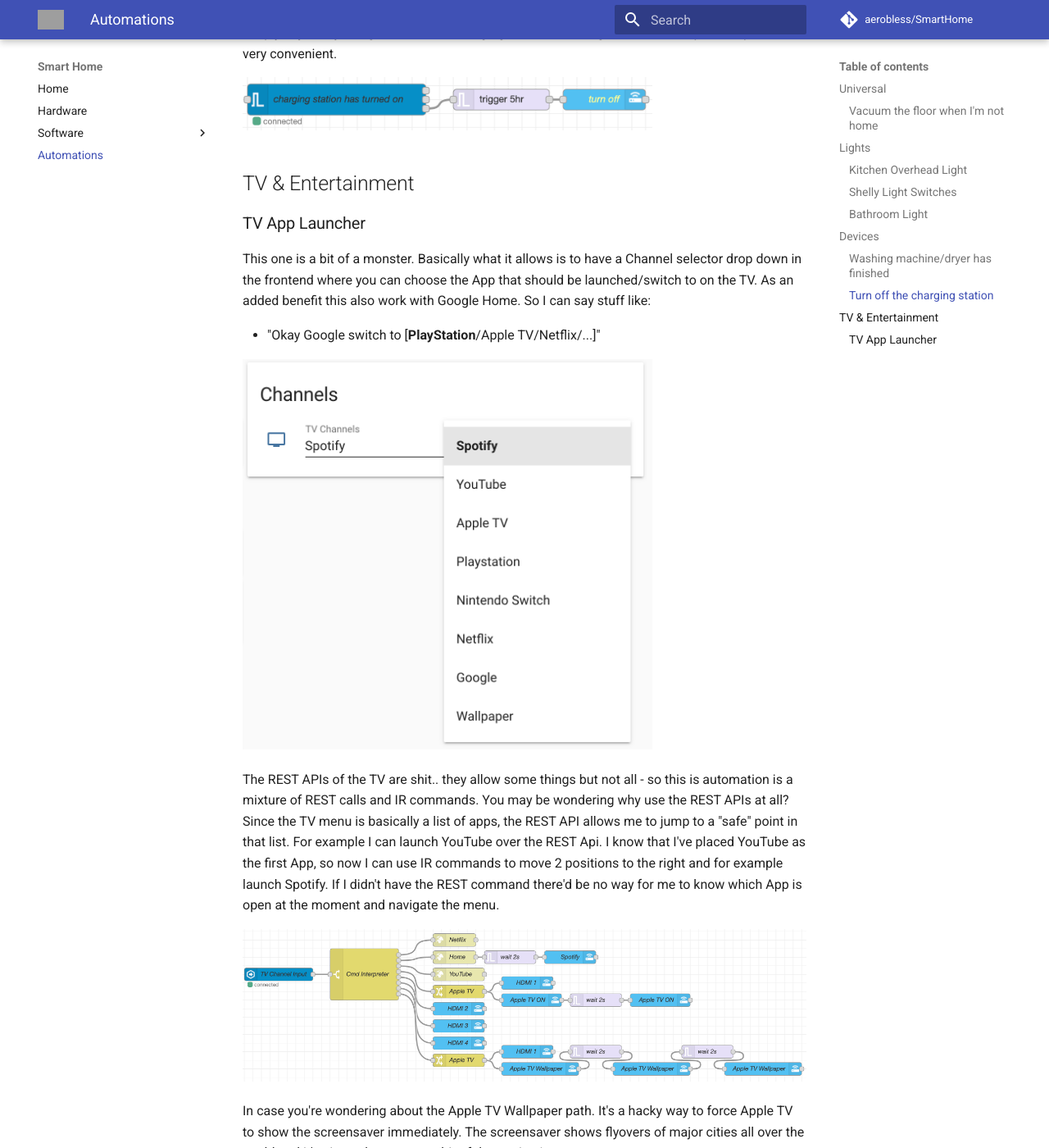
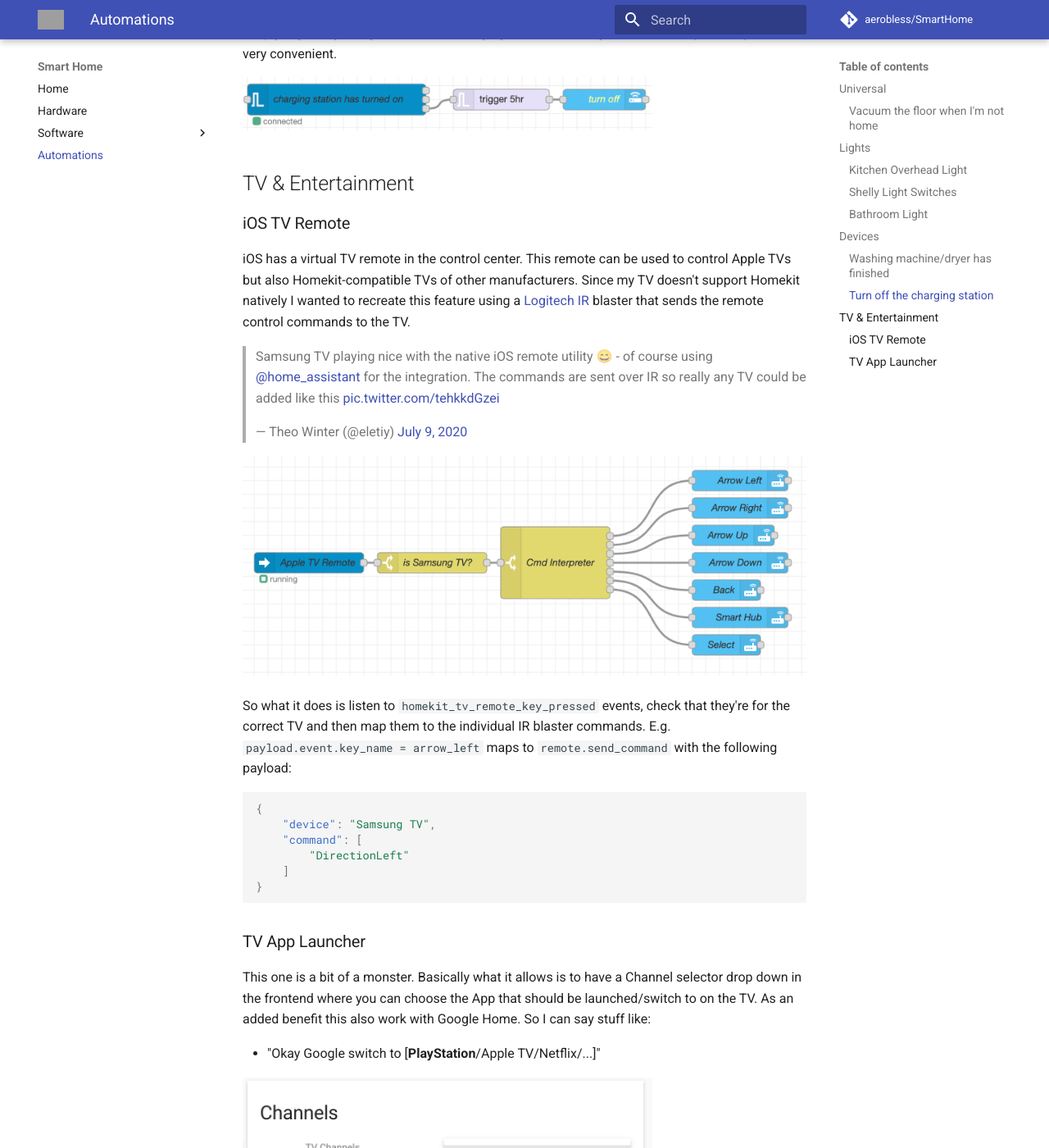
Before and after one commit to aerobless/SmartHome, an MkDocs documentation site: the page built from docs/automations/index.md, in a window 1280 px wide and 1400 px high, scrolled down 2840 px. Shown: the whole window at 82% size. Built offline with MkDocs 1.6.1 and Material for MkDocs 9.7.7, drawn with Linux system fonts in a browser that asks for light colours; comment, search, counter and statistics services are not loaded; some of the changed text lies outside the part shown; grey boxes are pictures that could not be loaded.

Commit message:
Updated documentation, added node-red section, added iOS Tv remote automation, added updated overview screenshot

````diff
--- a/docs/automations/index.md
+++ b/docs/automations/index.md
@@ -1,5 +1,5 @@
 
-All of these automations are built in Node-RED. And they're automating devices configured in Home Assistant.
+All of these automations are built in [Node-RED](/SmartHome/software/node-red/). And they're automating devices configured in Home Assistant.
 
 ## Universal
 
@@ -69,6 +69,24 @@
 
 ## TV & Entertainment
 
+### iOS TV Remote
+iOS has a virtual TV remote in the control center. This remote can be used to control Apple TVs but also Homekit-compatible TVs of other manufacturers. Since my TV doesn't support Homekit natively I wanted to recreate this feature using a [Logitech IR](/SmartHome/hardware/#logitech-harmony-hub) blaster that sends the remote control commands to the TV.
+
+<blockquote class="twitter-tweet"><p lang="en" dir="ltr">Samsung TV playing nice with the native iOS remote utility 😄 - of course using <a href="https://twitter.com/home_assistant?ref_src=twsrc%5Etfw">@home_assistant</a> for the integration. The commands are sent over IR so really any TV could be added like this <a href="https://t.co/tehkkdGzei">pic.twitter.com/tehkkdGzei</a></p>&mdash; Theo Winter (@eletiy) <a href="https://twitter.com/eletiy/status/1281320444931514382?ref_src=twsrc%5Etfw">July 9, 2020</a></blockquote> <script async src="https://platform.twitter.com/widgets.js" charset="utf-8"></script>
+
+![Samsung iOS TV Remote](apple-tv-remote.png)
+
+So what it does is listen to `homekit_tv_remote_key_pressed` events, check that they're for the correct TV and then map them to the individual IR blaster commands. E.g. `payload.event.key_name = arrow_left` maps to `remote.send_command` with the following payload:
+
+```json
+{
+    "device": "Samsung TV",
+    "command": [
+        "DirectionLeft"
+    ]
+}
+```
+
 ### TV App Launcher
 This one is a bit of a monster. Basically what it allows is to have a Channel selector drop down in the frontend where you can choose the App that should
 be launched/switch to on the TV. As an added benefit this also work with Google Home. So I can say stuff like:
--- a/mkdocs.yml
+++ b/mkdocs.yml
@@ -13,6 +13,7 @@
     - Overview: software/overview.md
     - Home Assistant: software/home-assistant.md
     - KNX: software/knx/index.md
+    - Node-RED: software/node-red/index.md
   - Automations: automations/index.md
 
 theme:
````
Also changed, not shown: docs/index.md (+1 -1 lines), docs/software/home-assistant.md (+6 -1 lines), docs/software/node-red/index.md (added, +16 -0 lines), docs/software/overview.md (+3 -3 lines), docs/automations/apple-tv-remote.png (added), docs/software/node-red/node-red-overview.png (added), docs/software/screens/overview-screen-2019.png (added), docs/software/screens/overview-screen.png.
